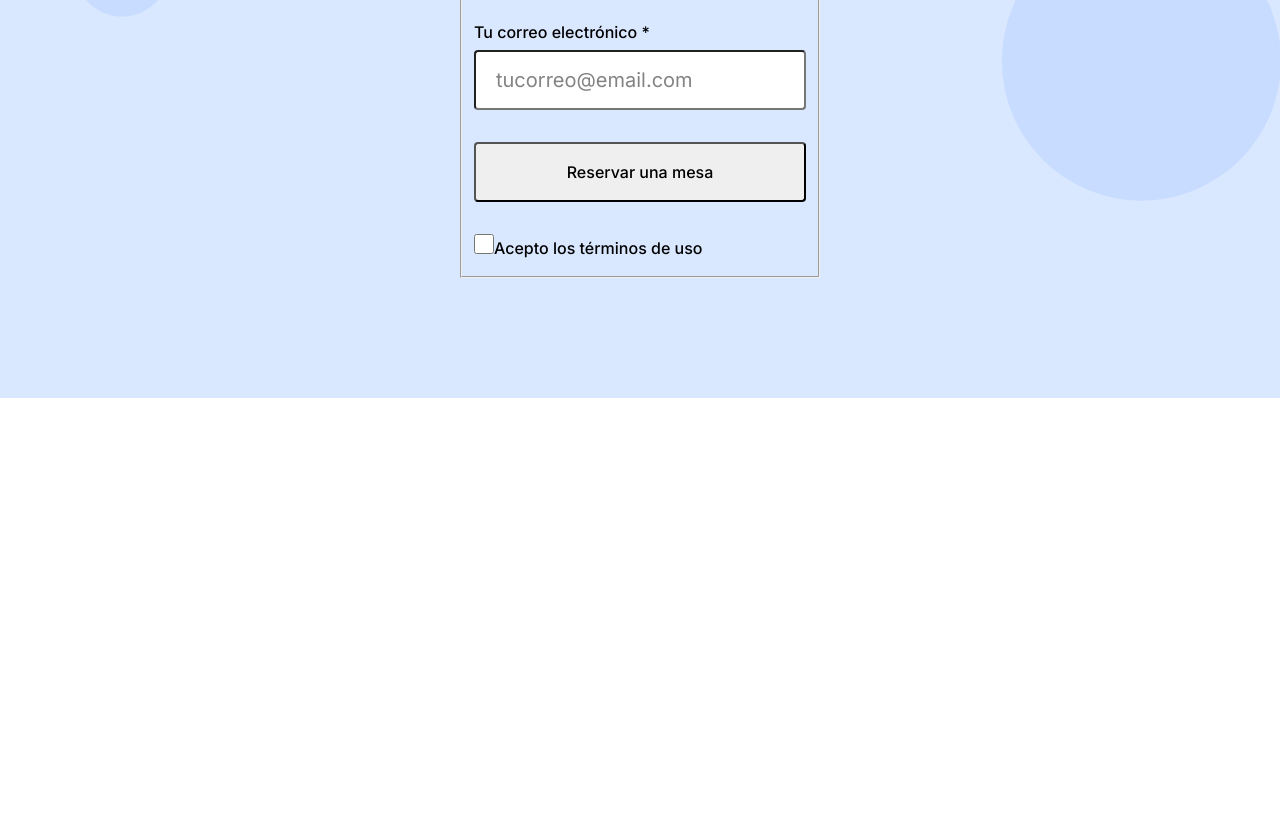
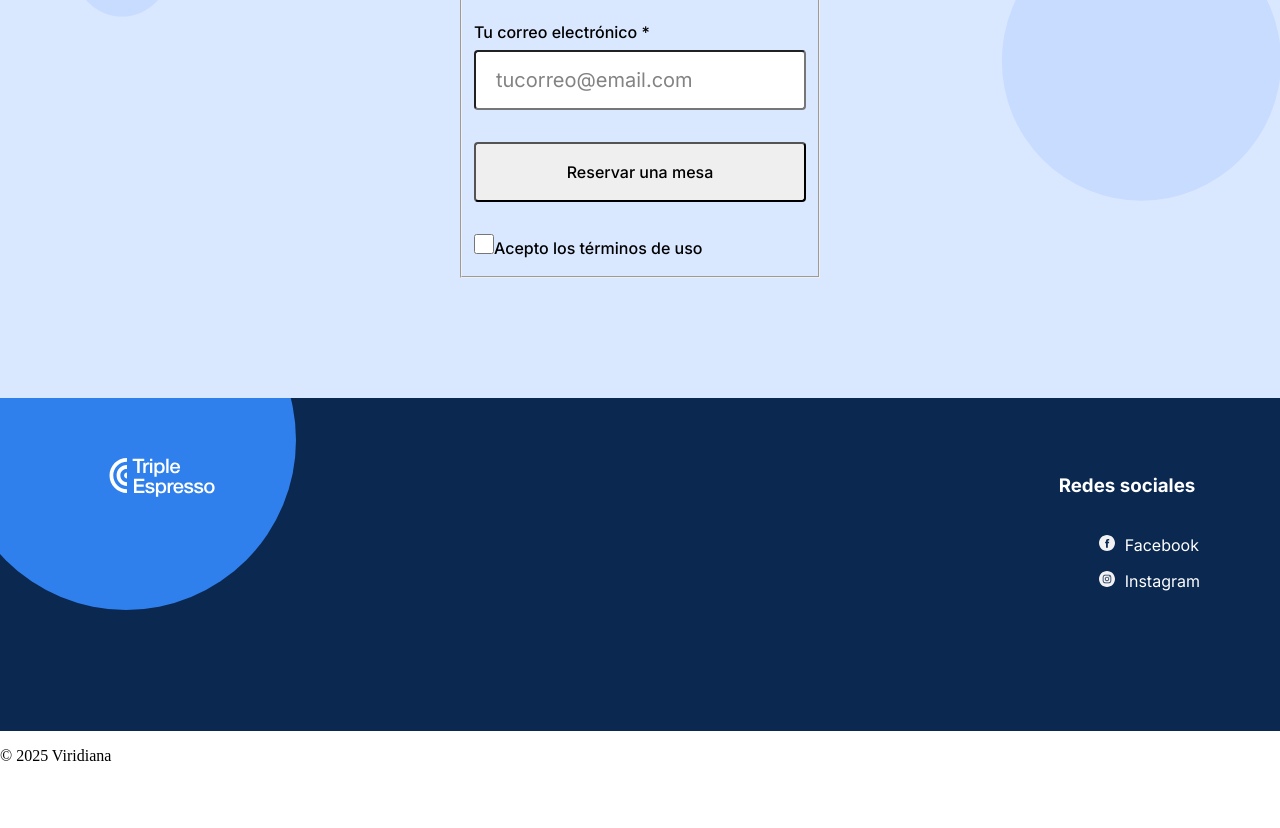
Before and after one commit to ViridianaViridiana/web_project_coffeeshop, a plain HTML site: page index.html in a window 1280 px wide. Shown: the part 1991-2819 px from the top of the page. Before the commit the page ends 2389 px from the top, so only its background shows below. Drawn offline with Linux system fonts and the light colour scheme.

Commit message:
Etapa 4 completa

```diff
--- a/blocks/footer.css
+++ b/blocks/footer.css
@@ -0,0 +1,65 @@
+.footer {
+  background-color: #0a2850;
+  color: #ffffff;
+  position: relative;
+  overflow: hidden;
+}
+
+.footer__content {
+  display: flex;
+  justify-content: space-between;
+  padding-top: 60px;
+  padding-right: 80px;
+  padding-left: 80px;
+  padding-bottom: 108px;
+}
+
+.footer__logo {
+  z-index: 2;
+  width: 165px;
+  height: 39px;
+}
+
+.footer__circle {
+  background-color: #2f80ed;
+  width: 340px;
+  height: 340px;
+  position: absolute;
+  top: -128px;
+  left: -44px;
+  border-radius: 50%;
+  z-index: auto;
+}
+
+.footer__social {
+}
+
+.footer__social-heading {
+  padding-bottom: 20px;
+}
+
+.footer__list {
+}
+
+.footer__list-item {
+  padding-bottom: 16px;
+  list-style-type: none;
+}
+
+.footer__social-link {
+}
+
+.footer__social-link:hover {
+  color: #c1c1c1;
+}
+
+.footer__social-icon {
+  padding-right: 10px;
+  height: 16px;
+  width: 16px;
+}
+
+.footer__copyright {
+  padding-right: 80px;
+  padding-bottom: 60px;
+}
--- a/blocks/reservation.css
+++ b/blocks/reservation.css
@@ -26,5 +26,5 @@
   font-size: 44px;
   line-height: 52px;
   margin: 0px auto 80px;
-  padding-left: 610px;
+  padding-left: 470px;
 }
--- a/index.html
+++ b/index.html
@@ -41,7 +41,7 @@
               <a class="nav__link" href="#reservation">Reservar una mesa</a>
             </li>
             <li>
-              <a class="nav__link" href="#">Contactos</a>
+              <a class="nav__link" href="#contactos">Contactos</a>
             </li>
           </ul>
         </nav>
@@ -173,7 +173,43 @@
           </form>
         </section>
       </main>
-      <footer class="footer"></footer>
+      <footer class="footer" id="contactos">
+        <div class="footer__content">
+              <img
+                src="./images/logo_coffeeshop_light.svg"
+                class="footer__logo"
+                alt="logo TripleTen"
+              />
+              <div class="footer__circle"></div>
+
+              <div class="footer__social">
+                <h3 class="footer__social-heading">Redes sociales</h3>
+                <ul class="footer__list">
+                  <li class="footer__list-item">
+                    <a class="footer__social-link">
+                      <img
+                        class="footer__social-icon"
+                        src="./images/facebook_white.svg"
+                        alt="facebook"
+                      />Facebook
+                    </a>
+                  </li>
+                  <li class="footer__list-item">
+                    <a class="footer__social-link">
+                      <img
+                        src="./images/instagram_white.svg"
+                        alt="Instagram"
+                        class="footer__social-icon"
+                      />Instagram
+                    </a>
+                  </li>
+                </ul>
+              </div>
+            </div>
+          </div>
+        </div>
+        <p class="footer__copyright">© 2025 Viridiana</p>
+      </footer>
     </div>
   </body>
 </html>
```
Also changed, not shown: 1 other file.
